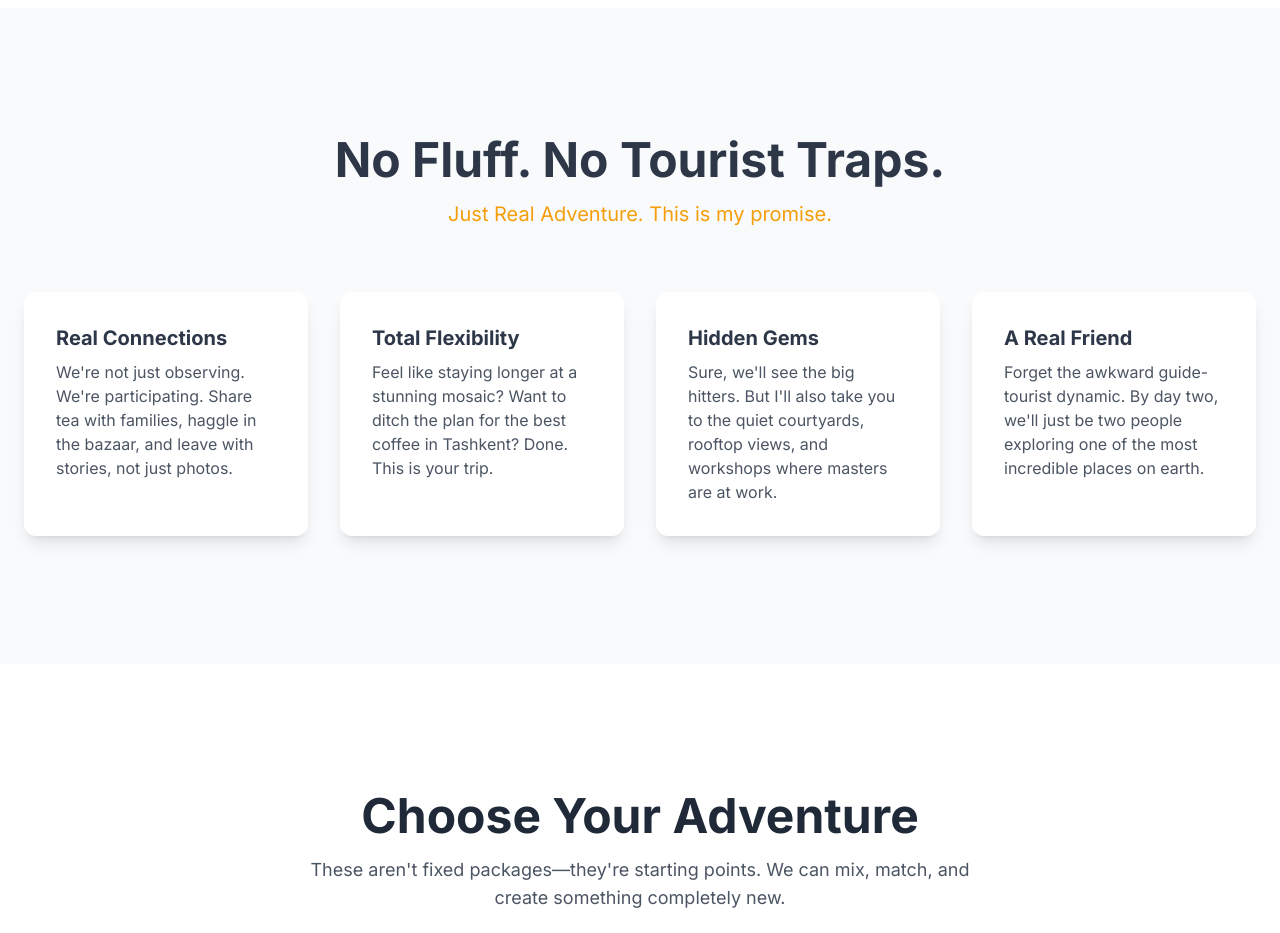
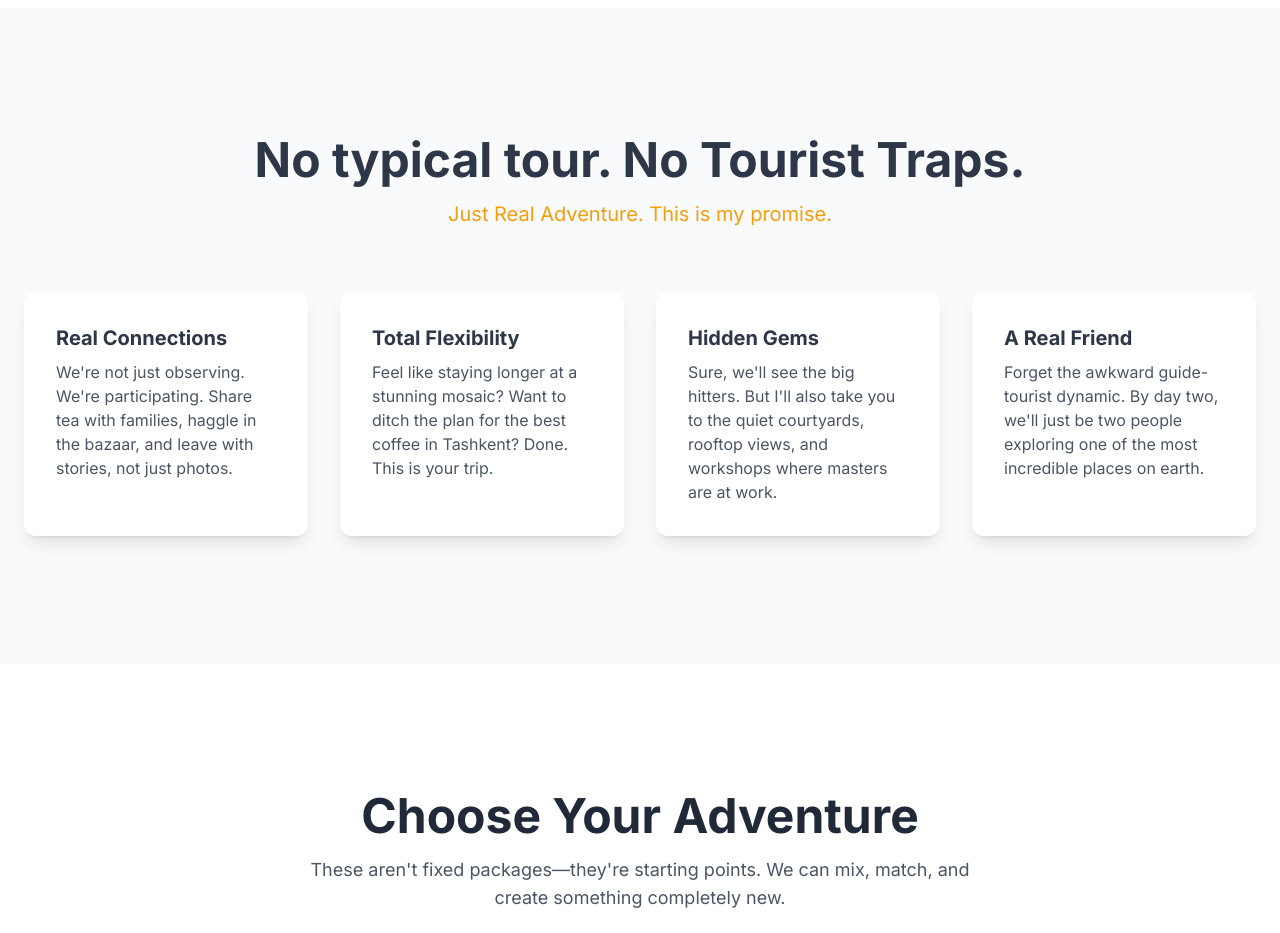
Before and after one commit to T6rabek/guide, a plain HTML site: page index.html in a window 1280 px wide. Shown: the part 1420-2353 px from the top of the page. Drawn offline with nearby package versions, Linux system fonts and the light colour scheme.

Commit message:
Update index.html

```diff
--- a/index.html
+++ b/index.html
@@ -265,7 +265,7 @@
       <section id="philosophy" class="py-20 md:py-32 bg-gray-50">
         <div class="container mx-auto px-6 text-center">
           <h2 class="text-4xl md:text-5xl font-bold" data-aos="fade-up">
-            No Fluff. No Tourist Traps.
+            No typical tour. No Tourist Traps.
           </h2>
           <p
             class="mt-4 text-xl text-amber-500"
```
